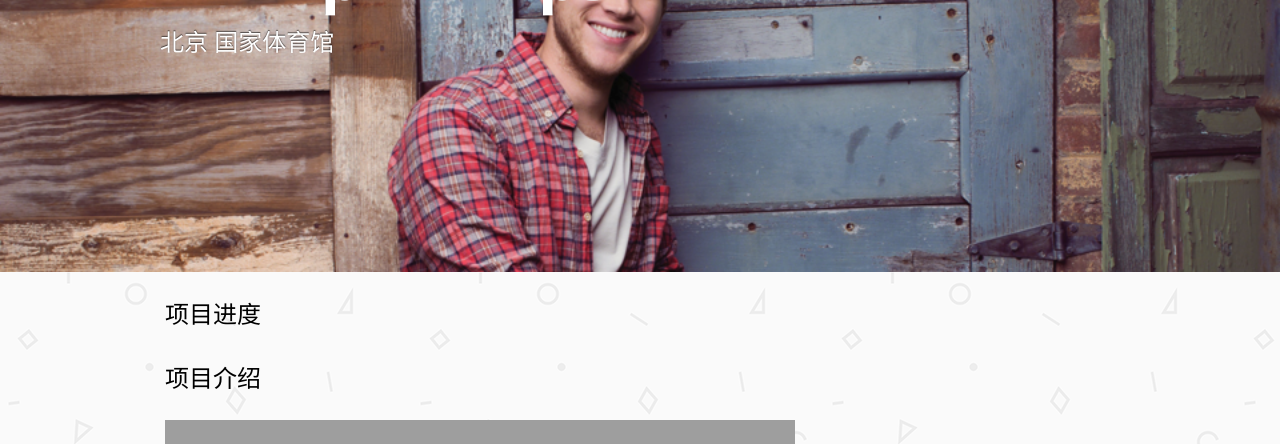
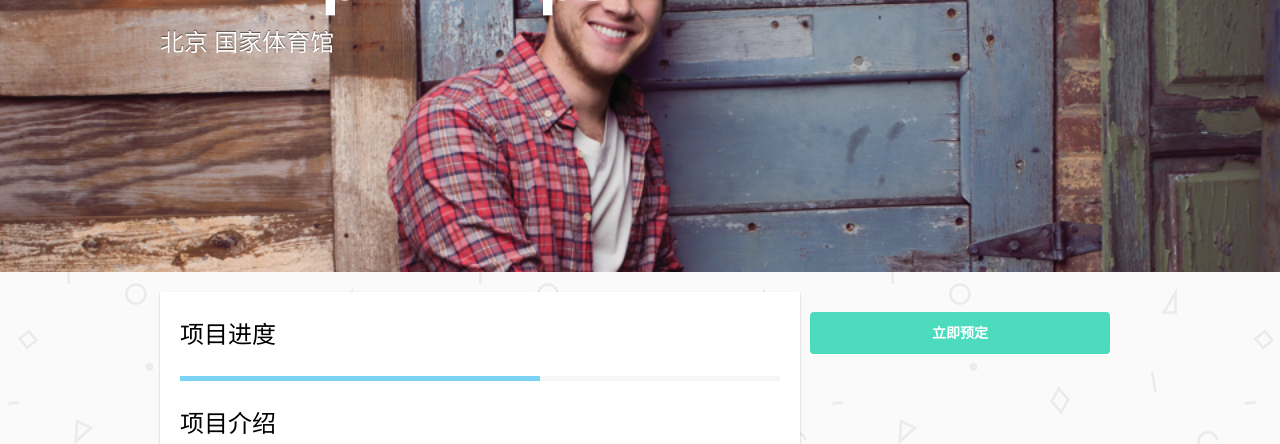
Before and after one commit to liuzenan/wowcheer, a Node server app: template views/project.jade in a window 1280 px wide. Shown: the part 228-672 px from the top of the page. Run offline with Node 20, Linux system fonts and the light colour scheme; the template is opened without the code that fills it, so the values that code supplies are empty; style sheets or scripts are compiled from the project's sources; some libraries are stand-ins or nearby versions; grey boxes are pictures that could not be loaded.

Commit message:
update project page layout

```diff
--- a/public/stylesheets/css/screen.css
+++ b/public/stylesheets/css/screen.css
@@ -408,6 +408,57 @@ a {
   color: #b6dcc1;
 }
 
+/* line 33, ../../../sass/module/_button.scss */
+.btn-primary {
+  background-color: rgba(67, 219, 186, 0.95);
+  text-decoration: none;
+  cursor: pointer;
+  outline: none;
+  -webkit-appearance: none;
+  display: inline-block;
+  text-align: center;
+  font-weight: bold;
+  border-radius: 4px;
+  border: 0;
+  color: white;
+  padding: 10px 19px;
+}
+/* line 35, ../../../sass/module/_button.scss */
+.btn-primary.large {
+  background-color: rgba(67, 219, 186, 0.95);
+  text-decoration: none;
+  cursor: pointer;
+  outline: none;
+  -webkit-appearance: none;
+  display: inline-block;
+  text-align: center;
+  font-weight: bold;
+  border-radius: 4px;
+  border: 0;
+  color: white;
+  padding: 15px 48px;
+}
+/* line 38, ../../../sass/module/_button.scss */
+.btn-primary.small {
+  background-color: rgba(67, 219, 186, 0.95);
+  text-decoration: none;
+  cursor: pointer;
+  outline: none;
+  -webkit-appearance: none;
+  display: inline-block;
+  text-align: center;
+  font-weight: bold;
+  border-radius: 4px;
+  border: 0;
+  color: white;
+  padding: 5px 10px;
+}
+/* line 41, ../../../sass/module/_button.scss */
+.btn-primary.block {
+  padding: 10px 0;
+  width: 100%;
+}
+
 /* line 3, ../../../sass/module/_nav.scss */
 .nav-top {
   display: inline-block;
@@ -436,7 +487,7 @@ a {
   background: #7bd3f3;
 }
 
-/* line 65, ../../../sass/_layout.scss */
+/* line 64, ../../../sass/_layout.scss */
 .container {
   display: block;
   width: 960px;
@@ -444,34 +495,34 @@ a {
   padding: 0 10px;
 }
 
-/* line 75, ../../../sass/_layout.scss */
+/* line 74, ../../../sass/_layout.scss */
 #header {
   background: #b6dcc1;
   display: block;
   height: 60px;
   padding-top: 20px;
 }
-/* line 80, ../../../sass/_layout.scss */
+/* line 79, ../../../sass/_layout.scss */
 #header .logo {
   position: relative;
   display: inline-block;
   height: 100%;
 }
-/* line 85, ../../../sass/_layout.scss */
+/* line 84, ../../../sass/_layout.scss */
 #header .nav-top {
   height: 100%;
   display: inline-block;
   float: right;
 }
 
-/* line 93, ../../../sass/_layout.scss */
+/* line 92, ../../../sass/_layout.scss */
 #main-content {
   background: url(/img/geometry.png);
   height: 100%;
   padding-bottom: 80px;
 }
 
-/* line 102, ../../../sass/_layout.scss */
+/* line 101, ../../../sass/_layout.scss */
 .hero-image {
   background-position: center top;
   background-repeat: no-repeat;
@@ -486,29 +537,29 @@ a {
   z-index: 2;
 }
 
-/* line 106, ../../../sass/_layout.scss */
+/* line 105, ../../../sass/_layout.scss */
 .intro {
   position: relative;
   height: 340px;
   padding-top: 80px;
   background: black;
 }
-/* line 112, ../../../sass/_layout.scss */
+/* line 111, ../../../sass/_layout.scss */
 .intro .hero-text {
   color: white;
   z-index: 3;
   position: relative;
   text-shadow: 0 -1px 1px rgba(0, 0, 0, 0.6);
 }
-/* line 117, ../../../sass/_layout.scss */
+/* line 116, ../../../sass/_layout.scss */
 .intro .hero-text h1 {
   margin: 0;
 }
-/* line 120, ../../../sass/_layout.scss */
+/* line 119, ../../../sass/_layout.scss */
 .intro .hero-text h2 {
   margin: 0 0 1em 0;
 }
-/* line 124, ../../../sass/_layout.scss */
+/* line 123, ../../../sass/_layout.scss */
 .intro .hero-search {
   z-index: 3;
   position: relative;
@@ -518,20 +569,20 @@ a {
   border-radius: 4px;
   border: 1px solid black;
 }
-/* line 132, ../../../sass/_layout.scss */
+/* line 131, ../../../sass/_layout.scss */
 .intro .hero-search #city {
   width: 220px;
 }
-/* line 135, ../../../sass/_layout.scss */
+/* line 134, ../../../sass/_layout.scss */
 .intro .hero-search #singer, .intro .hero-search #time, .intro .hero-search #category {
   width: 80px;
 }
 
-/* line 143, ../../../sass/_layout.scss */
+/* line 142, ../../../sass/_layout.scss */
 #search-form input {
   margin: 0 4px;
 }
-/* line 147, ../../../sass/_layout.scss */
+/* line 146, ../../../sass/_layout.scss */
 #search-form input[type="text"] {
   background-color: white;
   box-shadow: inset 0 1px 1px 0 rgba(0, 0, 0, 0.08), 0 1px 0 0 white;
@@ -539,7 +590,7 @@ a {
   border: 0;
   padding: 10px 10px 11px 10px;
 }
-/* line 151, ../../../sass/_layout.scss */
+/* line 150, ../../../sass/_layout.scss */
 #search-form input[type="submit"] {
   background-color: rgba(67, 219, 186, 0.95);
   text-decoration: none;
@@ -552,25 +603,22 @@ a {
   border-radius: 4px;
   border: 0;
   color: white;
-  -moz-box-shadow: 0px 0px 10px 0px rgba(69, 92, 54, 0.5);
-  -webkit-box-shadow: 0px 0px 10px 0px rgba(69, 92, 54, 0.5);
-  box-shadow: 0px 0px 10px 0px rgba(69, 92, 54, 0.5);
   padding: 10px 19px;
 }
 
-/* line 158, ../../../sass/_layout.scss */
+/* line 157, ../../../sass/_layout.scss */
 .featured-container {
   height: 240px;
 }
 
-/* line 162, ../../../sass/_layout.scss */
+/* line 161, ../../../sass/_layout.scss */
 .featured-item {
   height: 100%;
   display: inline-block;
   width: 25%;
   position: relative;
 }
-/* line 167, ../../../sass/_layout.scss */
+/* line 166, ../../../sass/_layout.scss */
 .featured-item .featured-img {
   z-index: 2;
   height: 100%;
@@ -579,7 +627,7 @@ a {
   background-size: 100% 100%;
   background-size: cover;
 }
-/* line 170, ../../../sass/_layout.scss */
+/* line 169, ../../../sass/_layout.scss */
 .featured-item .artist-name {
   z-index: 3;
   position: absolute;
@@ -591,27 +639,27 @@ a {
   text-shadow: 0 -1px 1px rgba(0, 0, 0, 0.6);
 }
 
-/* line 178, ../../../sass/_layout.scss */
+/* line 177, ../../../sass/_layout.scss */
 .section-header {
   overflow: hidden;
   *zoom: 1;
 }
-/* line 180, ../../../sass/_layout.scss */
+/* line 179, ../../../sass/_layout.scss */
 .section-header .main-title {
   display: inline-block;
 }
-/* line 184, ../../../sass/_layout.scss */
+/* line 183, ../../../sass/_layout.scss */
 .section-header .second-title {
   float: right;
 }
-/* line 188, ../../../sass/_layout.scss */
+/* line 187, ../../../sass/_layout.scss */
 .section-header .control {
   margin-left: 1em;
   font-size: .6em;
   border-bottom: 1px solid #b6dcc1;
 }
 
-/* line 199, ../../../sass/_layout.scss */
+/* line 198, ../../../sass/_layout.scss */
 .project-card-wide {
   background: #FFFFFF;
   -moz-box-shadow: 0px 1px 2px 0px rgba(0, 0, 0, 0.24);
@@ -631,7 +679,7 @@ a {
 .project-card-wide:after {
   clear: both;
 }
-/* line 205, ../../../sass/_layout.scss */
+/* line 204, ../../../sass/_layout.scss */
 .project-card-wide .project-card-lead {
   height: 100%;
   float: left;
@@ -650,7 +698,7 @@ a {
   _overflow-y: visible;
   position: relative;
 }
-/* line 209, ../../../sass/_layout.scss */
+/* line 208, ../../../sass/_layout.scss */
 .project-card-wide .project-card-lead .project-card-img {
   z-index: 2;
   height: 100%;
@@ -659,7 +707,7 @@ a {
   background-size: 100% 100%;
   background-size: cover;
 }
-/* line 212, ../../../sass/_layout.scss */
+/* line 211, ../../../sass/_layout.scss */
 .project-card-wide .project-card-lead .project-card-button {
   background-color: rgba(67, 219, 186, 0.95);
   text-decoration: none;
@@ -672,9 +720,6 @@ a {
   border-radius: 4px;
   border: 0;
   color: white;
-  -moz-box-shadow: 0px 0px 10px 0px rgba(69, 92, 54, 0.5);
-  -webkit-box-shadow: 0px 0px 10px 0px rgba(69, 92, 54, 0.5);
-  box-shadow: 0px 0px 10px 0px rgba(69, 92, 54, 0.5);
   padding: 15px 48px;
   font-size: 1.71429em;
   line-height: 1.83333em;
@@ -686,7 +731,7 @@ a {
   margin-top: -37px;
   margin-left: -84px;
 }
-/* line 219, ../../../sass/_layout.scss */
+/* line 218, ../../../sass/_layout.scss */
 .project-card-wide .project-card-detail {
   height: 100%;
   float: left;
@@ -706,7 +751,7 @@ a {
   padding: 0 20px;
 }
 
-/* line 228, ../../../sass/_layout.scss */
+/* line 227, ../../../sass/_layout.scss */
 .project-card-detail {
   *position: relative;
   *zoom: 1;
@@ -720,7 +765,7 @@ a {
 .project-card-detail:after {
   clear: both;
 }
-/* line 230, ../../../sass/_layout.scss */
+/* line 229, ../../../sass/_layout.scss */
 .project-card-detail .project-card-singer {
   float: left;
   width: 66.66667%;
@@ -737,7 +782,7 @@ a {
   _overflow: hidden;
   _overflow-y: visible;
 }
-/* line 233, ../../../sass/_layout.scss */
+/* line 232, ../../../sass/_layout.scss */
 .project-card-detail .project-card-date {
   float: left;
   width: 33.33333%;
@@ -754,12 +799,12 @@ a {
   _overflow: hidden;
   _overflow-y: visible;
 }
-/* line 235, ../../../sass/_layout.scss */
+/* line 234, ../../../sass/_layout.scss */
 .project-card-detail .project-card-date h3 {
   text-align: right;
   color: #cdcdcd;
 }
-/* line 240, ../../../sass/_layout.scss */
+/* line 239, ../../../sass/_layout.scss */
 .project-card-detail .project-card-des {
   clear: left;
   float: left;
@@ -779,7 +824,7 @@ a {
   height: 138px;
   overflow: hidden;
 }
-/* line 246, ../../../sass/_layout.scss */
+/* line 245, ../../../sass/_layout.scss */
 .project-card-detail .project-card-city {
   margin: 0;
   clear: left;
@@ -798,15 +843,15 @@ a {
   _overflow: hidden;
   _overflow-y: visible;
 }
-/* line 250, ../../../sass/_layout.scss */
+/* line 249, ../../../sass/_layout.scss */
 .project-card-detail .project-card-city .city {
   color: #cdcdcd;
 }
-/* line 254, ../../../sass/_layout.scss */
+/* line 253, ../../../sass/_layout.scss */
 .project-card-detail .project-card-city .venue {
   padding-left: .6em;
 }
-/* line 259, ../../../sass/_layout.scss */
+/* line 258, ../../../sass/_layout.scss */
 .project-card-detail .project-card-other-city {
   float: left;
   width: 33.33333%;
@@ -824,14 +869,14 @@ a {
   _overflow-y: visible;
   position: relative;
 }
-/* line 262, ../../../sass/_layout.scss */
+/* line 261, ../../../sass/_layout.scss */
 .project-card-detail .project-card-other-city a {
   display: block;
   text-align: right;
   line-height: 2em;
   padding-top: 0.9em;
 }
-/* line 270, ../../../sass/_layout.scss */
+/* line 269, ../../../sass/_layout.scss */
 .project-card-detail .project-progress {
   clear: left;
   float: left;
@@ -849,7 +894,7 @@ a {
   _overflow: hidden;
   _overflow-y: visible;
 }
-/* line 275, ../../../sass/_layout.scss */
+/* line 274, ../../../sass/_layout.scss */
 .project-card-detail .project-card-number {
   clear: left;
   float: left;
@@ -870,12 +915,12 @@ a {
   font-size: .8em;
 }
 
-/* line 285, ../../../sass/_layout.scss */
+/* line 284, ../../../sass/_layout.scss */
 .project-card-container {
   margin-left: -30px;
 }
 
-/* line 289, ../../../sass/_layout.scss */
+/* line 288, ../../../sass/_layout.scss */
 .project-card-small {
   background: #FFFFFF;
   -moz-box-shadow: 0px 1px 2px 0px rgba(0, 0, 0, 0.24);
@@ -885,13 +930,13 @@ a {
   margin-left: 30px;
   display: inline-block;
 }
-/* line 294, ../../../sass/_layout.scss */
+/* line 293, ../../../sass/_layout.scss */
 .project-card-small .project-card-lead {
   height: 270px;
   position: relative;
   display: block;
 }
-/* line 298, ../../../sass/_layout.scss */
+/* line 297, ../../../sass/_layout.scss */
 .project-card-small .project-card-lead .project-card-img {
   z-index: 2;
   height: 100%;
@@ -901,7 +946,7 @@ a {
   background-size: cover;
   background-origin: top center;
 }
-/* line 302, ../../../sass/_layout.scss */
+/* line 301, ../../../sass/_layout.scss */
 .project-card-small .project-card-lead .project-card-button {
   background-color: rgba(67, 219, 186, 0.95);
   text-decoration: none;
@@ -914,9 +959,6 @@ a {
   border-radius: 4px;
   border: 0;
   color: white;
-  -moz-box-shadow: 0px 0px 10px 0px rgba(69, 92, 54, 0.5);
-  -webkit-box-shadow: 0px 0px 10px 0px rgba(69, 92, 54, 0.5);
-  box-shadow: 0px 0px 10px 0px rgba(69, 92, 54, 0.5);
   padding: 15px 48px;
   font-size: 1.71429em;
   line-height: 1.83333em;
@@ -934,7 +976,7 @@ a {
   -o-transition: all 0.2s ease-in 0;
   transition: all 0.2s ease-in 0;
 }
-/* line 312, ../../../sass/_layout.scss */
+/* line 311, ../../../sass/_layout.scss */
 .project-card-small .project-card-detail {
   *position: relative;
   *zoom: 1;
@@ -953,16 +995,16 @@ a {
 .project-card-small .project-card-detail:after {
   clear: both;
 }
-/* line 319, ../../../sass/_layout.scss */
+/* line 318, ../../../sass/_layout.scss */
 .project-card-small .project-card-detail .project-card-number {
   font-size: 1em;
 }
-/* line 325, ../../../sass/_layout.scss */
+/* line 324, ../../../sass/_layout.scss */
 .project-card-small:hover .project-card-button {
   opacity: 1;
 }
 
-/* line 334, ../../../sass/_layout.scss */
+/* line 333, ../../../sass/_layout.scss */
 .category-links {
   margin: 0;
   padding: 0;
@@ -970,13 +1012,13 @@ a {
   font-size: 2.28571em;
   line-height: 1.375em;
 }
-/* line 339, ../../../sass/_layout.scss */
+/* line 338, ../../../sass/_layout.scss */
 .category-links .category-item {
   display: inline-block;
   margin: 1em 0 0 2em;
   border-bottom: 1px solid #b6dcc1;
 }
-/* line 343, ../../../sass/_layout.scss */
+/* line 342, ../../../sass/_layout.scss */
 .category-links .category-item a {
   -webkit-transition: all 0.2s ease-in;
   -webkit-transition-delay: 0;
@@ -984,12 +1026,12 @@ a {
   -o-transition: all 0.2s ease-in 0;
   transition: all 0.2s ease-in 0;
 }
-/* line 345, ../../../sass/_layout.scss */
+/* line 344, ../../../sass/_layout.scss */
 .category-links .category-item a:hover {
   color: #151815;
 }
 
-/* line 355, ../../../sass/_layout.scss */
+/* line 354, ../../../sass/_layout.scss */
 #about {
   position: relative;
   height: 320px;
@@ -998,11 +1040,11 @@ a {
   font-size: 1.71429em;
   line-height: 1.83333em;
 }
-/* line 361, ../../../sass/_layout.scss */
+/* line 360, ../../../sass/_layout.scss */
 #about .hero-image {
   background-image: url(/img/hero2.png);
 }
-/* line 364, ../../../sass/_layout.scss */
+/* line 363, ../../../sass/_layout.scss */
 #about .container {
   z-index: 3;
   position: relative;
@@ -1010,28 +1052,28 @@ a {
   padding: 40px 0 0 0;
   height: 280px;
 }
-/* line 372, ../../../sass/_layout.scss */
+/* line 371, ../../../sass/_layout.scss */
 #about .title, #about .des {
   margin: 0;
   padding: 10px 40px;
 }
-/* line 377, ../../../sass/_layout.scss */
+/* line 376, ../../../sass/_layout.scss */
 #about .title {
   font-weight: bold;
   padding-top: 20px;
 }
-/* line 382, ../../../sass/_layout.scss */
+/* line 381, ../../../sass/_layout.scss */
 #about a {
   color: #151815;
   border-bottom: 1px solid #151815;
 }
 
-/* line 391, ../../../sass/_layout.scss */
+/* line 390, ../../../sass/_layout.scss */
 #footer {
   background: #151815;
   color: white;
 }
-/* line 392, ../../../sass/_layout.scss */
+/* line 391, ../../../sass/_layout.scss */
 #footer .container {
   *position: relative;
   *zoom: 1;
@@ -1045,17 +1087,17 @@ a {
 #footer .container:after {
   clear: both;
 }
-/* line 398, ../../../sass/_layout.scss */
+/* line 397, ../../../sass/_layout.scss */
 #footer .footer-links {
   padding: 0;
   margin: 0;
   list-style: none;
 }
-/* line 404, ../../../sass/_layout.scss */
+/* line 403, ../../../sass/_layout.scss */
 #footer .footer-link-item {
   padding: 2px 0;
 }
-/* line 408, ../../../sass/_layout.scss */
+/* line 407, ../../../sass/_layout.scss */
 #footer .bottom-nav-discover {
   float: left;
   width: 25%;
@@ -1072,7 +1114,7 @@ a {
   _overflow: hidden;
   _overflow-y: visible;
 }
-/* line 411, ../../../sass/_layout.scss */
+/* line 410, ../../../sass/_layout.scss */
 #footer .bottom-nav-profile {
   float: left;
   width: 25%;
@@ -1089,7 +1131,7 @@ a {
   _overflow: hidden;
   _overflow-y: visible;
 }
-/* line 414, ../../../sass/_layout.scss */
+/* line 413, ../../../sass/_layout.scss */
 #footer .bottom-nav-about {
   float: left;
   width: 25%;
@@ -1106,7 +1148,7 @@ a {
   _overflow: hidden;
   _overflow-y: visible;
 }
-/* line 417, ../../../sass/_layout.scss */
+/* line 416, ../../../sass/_layout.scss */
 #footer .bottom-nav-contact {
   float: left;
   width: 25%;
@@ -1123,7 +1165,7 @@ a {
   _overflow: hidden;
   _overflow-y: visible;
 }
-/* line 420, ../../../sass/_layout.scss */
+/* line 419, ../../../sass/_layout.scss */
 #footer .footer-bottom {
   font-size: .8em;
   padding: 40px;
@@ -1147,26 +1189,27 @@ a {
   overflow: hidden;
   *zoom: 1;
 }
-/* line 429, ../../../sass/_layout.scss */
+/* line 428, ../../../sass/_layout.scss */
 #footer .footer-bottom .copy-right {
   float: left;
 }
-/* line 433, ../../../sass/_layout.scss */
+/* line 432, ../../../sass/_layout.scss */
 #footer .footer-bottom .footer-bottom-links {
   float: right;
   padding: 0;
   margin: 0;
 }
-/* line 437, ../../../sass/_layout.scss */
+/* line 436, ../../../sass/_layout.scss */
 #footer .footer-bottom .footer-bottom-links li {
   display: inline-block;
   margin-left: 1em;
 }
 
-/* line 450, ../../../sass/_layout.scss */
+/* line 449, ../../../sass/_layout.scss */
 .project {
   *position: relative;
   *zoom: 1;
+  margin-top: 20px;
 }
 /* line 46, ../../../../../../../../../../usr/local/rvm/gems/ruby-1.9.3-p392/gems/zen-grids-1.4/stylesheets/zen/_grids.scss */
 .project:before, .project:after {
@@ -1193,8 +1236,13 @@ a {
   _display: inline;
   _overflow: hidden;
   _overflow-y: visible;
+  background: #FFFFFF;
+  -moz-box-shadow: 0px 1px 2px 0px rgba(0, 0, 0, 0.24);
+  -webkit-box-shadow: 0px 1px 2px 0px rgba(0, 0, 0, 0.24);
+  box-shadow: 0px 1px 2px 0px rgba(0, 0, 0, 0.24);
+  padding: 0 20px;
 }
-/* line 457, ../../../sass/_layout.scss */
+/* line 459, ../../../sass/_layout.scss */
 .project .project-package {
   float: left;
   width: 33.33333%;
@@ -1210,8 +1258,6 @@ a {
   _display: inline;
   _overflow: hidden;
   _overflow-y: visible;
-  background: #FFFFFF;
-  -moz-box-shadow: 0px 1px 2px 0px rgba(0, 0, 0, 0.24);
-  -webkit-box-shadow: 0px 1px 2px 0px rgba(0, 0, 0, 0.24);
-  box-shadow: 0px 1px 2px 0px rgba(0, 0, 0, 0.24);
+  padding: 0 10px;
+  margin-top: 20px;
 }
--- a/views/project.jade
+++ b/views/project.jade
@@ -12,10 +12,15 @@ block body
         .project-info
           .project-timeline
             h2 项目进度
+            .project-progress
+              .progress-bar(style="width:60%")
           .project-des
             h2 项目介绍
             .project-des-wrapper
-              iframe(src='//player.vimeo.com/video/53160877?title=0&byline=0&portrait=0', width='630', height='354', frameborder='0', webkitallowfullscreen='webkitallowfullscreen', mozallowfullscreen='mozallowfullscreen', allowfullscreen='allowfullscreen')
+              iframe(src='//player.vimeo.com/video/53160877?title=0&byline=0&portrait=0', width='600', height='337', frameborder='0', webkitallowfullscreen='webkitallowfullscreen', mozallowfullscreen='mozallowfullscreen', allowfullscreen='allowfullscreen')
+              h3 Phillip Phillips
           .project-comments
             h2 讨论
         .project-package
+          .project-stats
+          a.btn-primary.block(href="http://", target="_blank") 立即预定
```
Also changed, not shown: sass/_layout.scss (+5 -2 lines), sass/module/_button.scss (+17 -3 lines).
